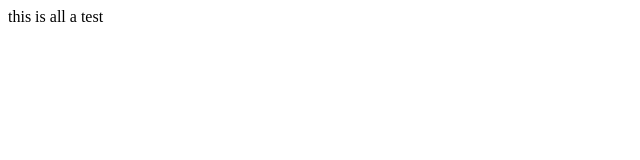
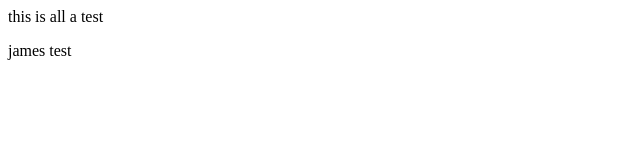
Before and after one commit to DangFlabbit/HistoryStyles, a plain HTML site: page index.html in a window 1280 px wide. Shown: the full height of the page, 0-640 px from the left. Drawn offline with Linux system fonts and the light colour scheme.

Commit message:
james test

```diff
--- a/index.html
+++ b/index.html
@@ -3,5 +3,6 @@
 	</header>
 	<body>
 	<p>this is all a test</p>
+	<p>james test </p>
 	</body>
 </html>
```
